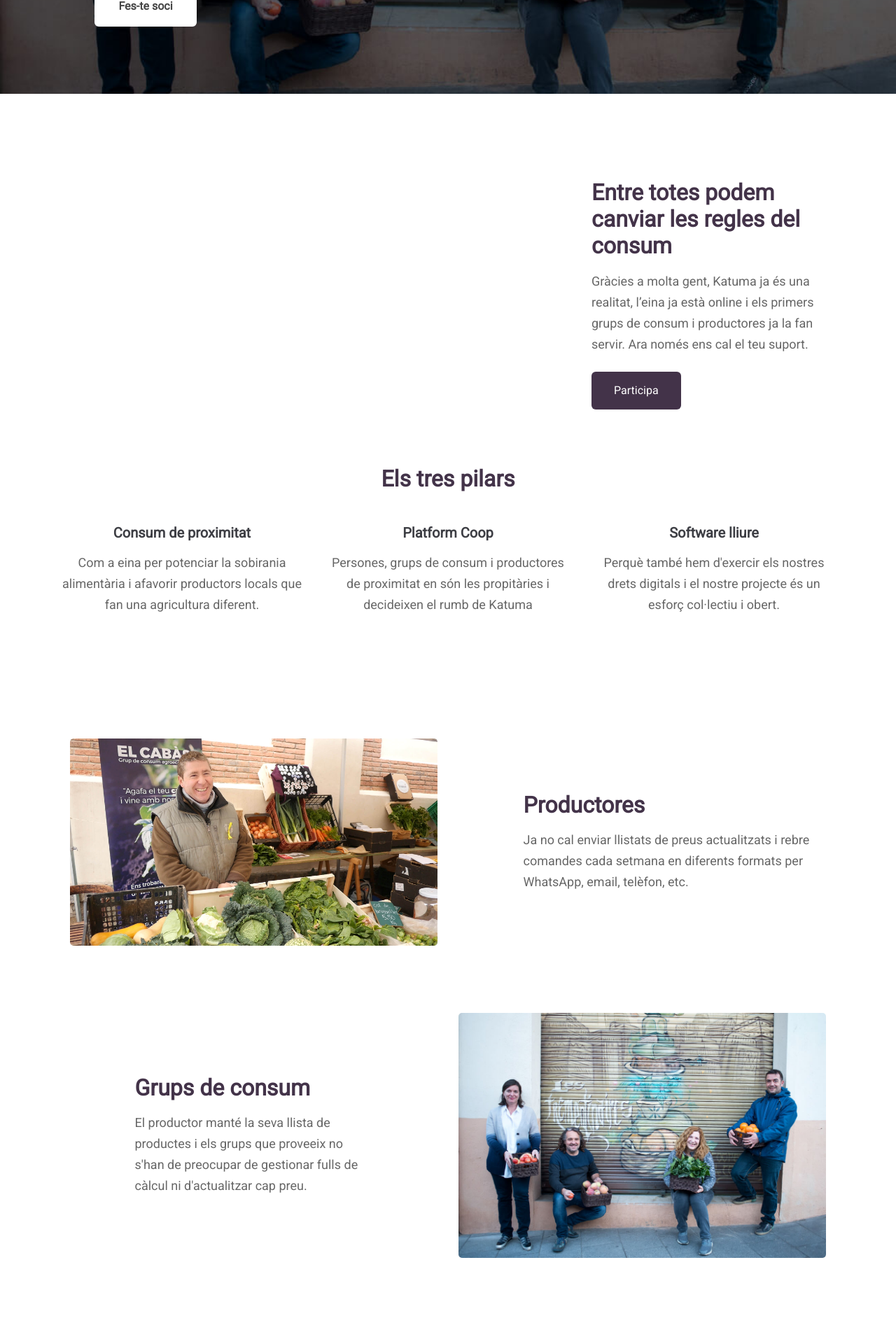
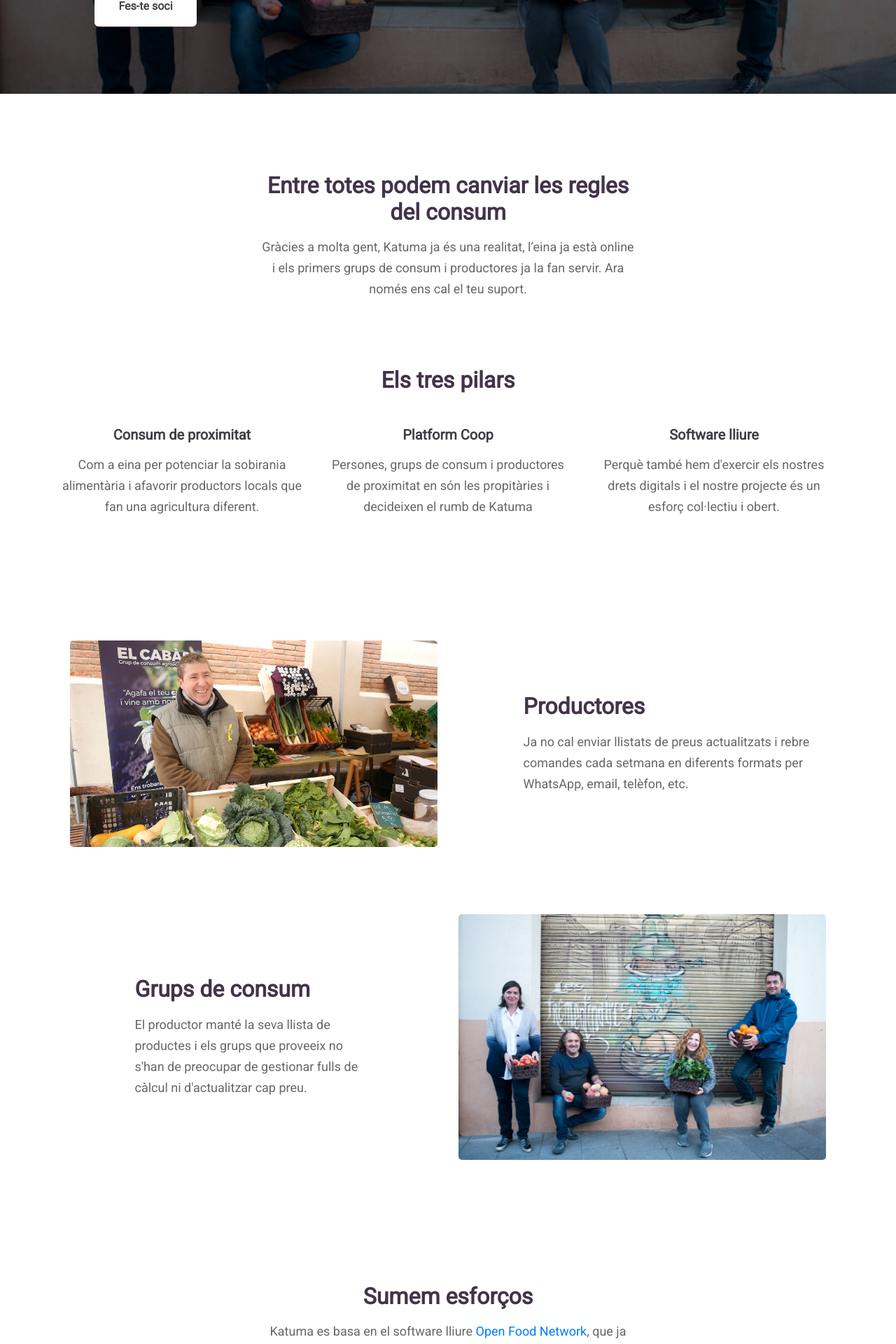
Before and after one commit to coopdevs/katuma-landing-page, a Jekyll site: the page built from index.html, in a window 1280 px wide. Shown: the part 530-2450 px from the top of the page at 70% size. Built offline with Jekyll 4.4.1, drawn with Linux system fonts in a browser that asks for light colours; nearby versions of some CDN libraries; comment, search, counter and statistics services are not loaded.

Commit message:
Fix first block of text like in features

```diff
--- a/_sass/layout.scss
+++ b/_sass/layout.scss
@@ -62,14 +62,8 @@
 .container {
   padding-top: 5rem;
 }
-.container.participate {
-  padding-top: 30px;
-}
 .container.showcase {
   padding: 2rem 0;
-}
-.participate aside {
-  margin-top: 60px;
 }
 .principles h5 {
   font-weight: bold;
--- a/index.html
+++ b/index.html
@@ -6,15 +6,12 @@
 
 {%- include index_header.html -%}
 
-<div class="container participate">
+<div class="container text-center">
   <div class="row">
-    <div class="col-lg-7">
-    </div>
-    <aside class="col-lg-4 offset-md-1">
+    <div class="col-lg-6 offset-md-3">
       <h2 data-i18n="participate.title">Entre totes podem canviar les regles del consum</h2>
       <p data-i18n="participate.body">Gràcies a molta gent, Katuma ja és una realitat, l’eina ja està online i els primers grups de consum i productores ja la fan servir. Ara només ens cal el teu suport.</p>
-      <a onClick="" class="button" href="" data-i18n="participate.button">Participa</a>
-    </aside>
+    </div>
   </div>
 </div>
 
```
